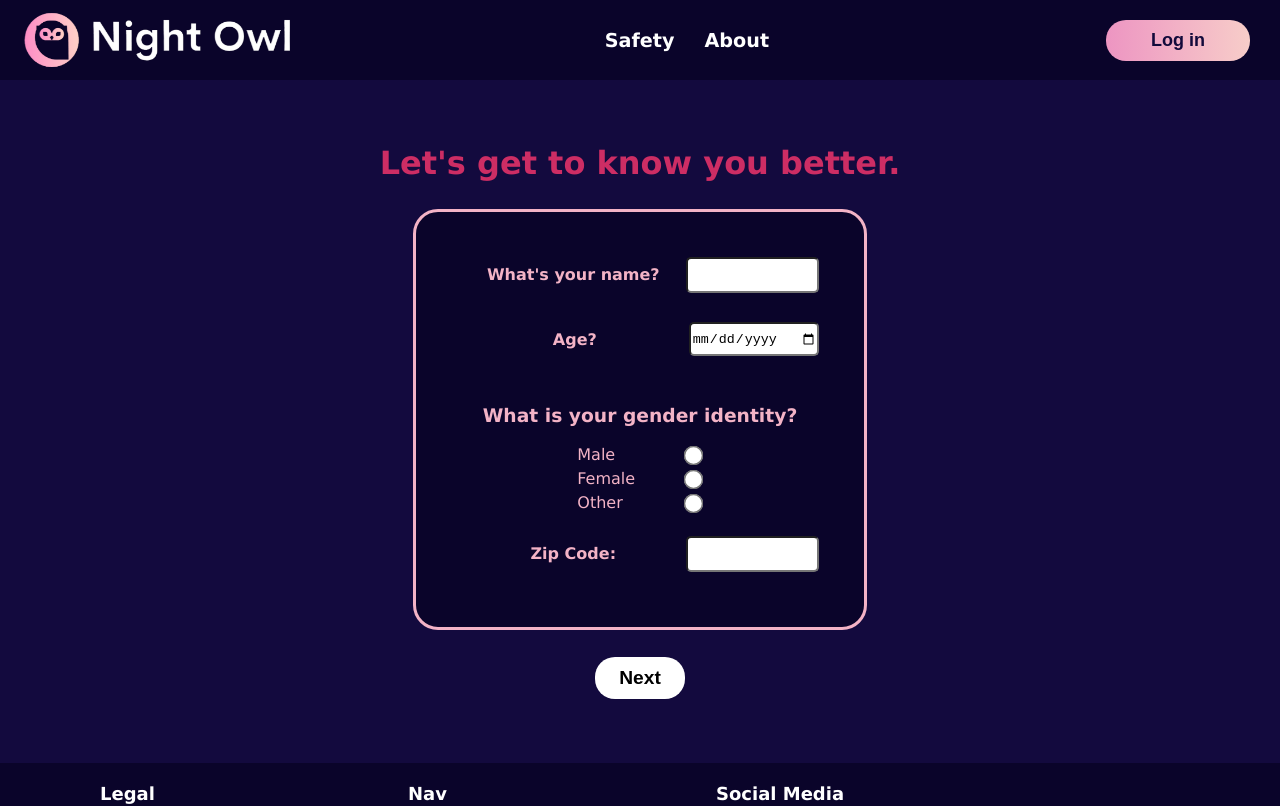
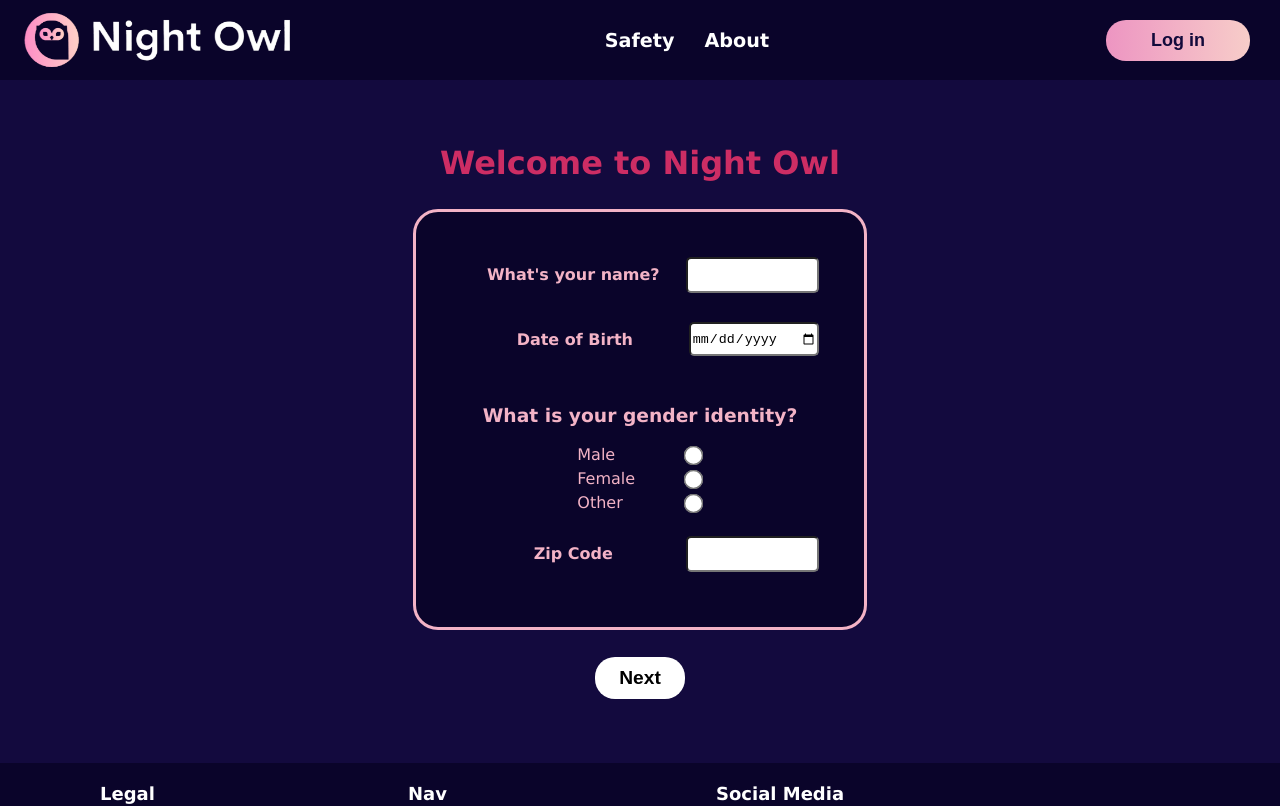
Before and after one commit to EmaleeSoto/night-owl, a React (Create React App) app in the folder front-end/: page /onboarding in a window 1280 px wide. Shown: the top 806 px of the page. Built offline with nearby package versions, Linux system fonts and the light colour scheme; no server answers.

Commit message:
More small styling changes for better ux

```diff
--- a/front-end/src/components/user/Onboarding.js
+++ b/front-end/src/components/user/Onboarding.js
@@ -177,7 +177,7 @@ export default function Onboarding({ userFirebaseId, callback }) {
           }
         >
           <h1 className="onboarding__formContainer__header">
-            Let's get to know you better.
+            Welcome to Night Owl
           </h1>
           <section className="onboarding__formContainer__contentWrapper">
             <div className="onboarding__formContainer__contentWrapper__inputLabelWrap">
@@ -192,7 +192,7 @@ export default function Onboarding({ userFirebaseId, callback }) {
             </div>
             <br />
             <div className="onboarding__formContainer__contentWrapper__inputLabelWrap">
-              <label htmlFor="age">Age? </label>
+              <label htmlFor="age">Date of Birth </label>
               <input
                 id="age"
                 name="age"
@@ -236,7 +236,7 @@ export default function Onboarding({ userFirebaseId, callback }) {
             </div>
             <br />
             <div className="onboarding__formContainer__contentWrapper__inputLabelWrap">
-              <label htmlFor="zip_code">Zip Code: </label>
+              <label htmlFor="zip_code">Zip Code </label>
               <input
                 id="zip_code"
                 type="text"
--- a/front-end/src/components/venues/OneVenue.scss
+++ b/front-end/src/components/venues/OneVenue.scss
@@ -7,26 +7,26 @@
     text-align: center;
     border: 3px solid $cherry;
     // box-shadow: 4px 4px 4px $cherry;
-    border-radius: 15px;
+    border-radius: 35px;
     padding: 5px;
 
 
     &__venueName {
-      font-size: 30px;
       color: $cherry;
+    }
+
+    &__venueName:hover {
+        text-decoration: underline;
     }
 
     &__venueImage {
         height: 200px;
         width: auto;
         max-width: 250px;
+        border-radius: 20px;
+        border: 3px solid $noir;
     }
 
-  }
-
-
-  .establishment-name:hover {
-    text-decoration: underline;
   }
 
   .oneVenue:hover {
```
